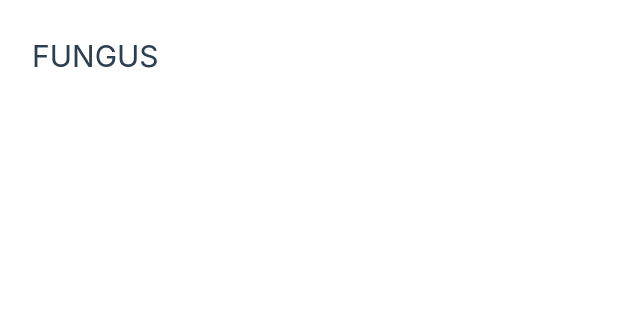
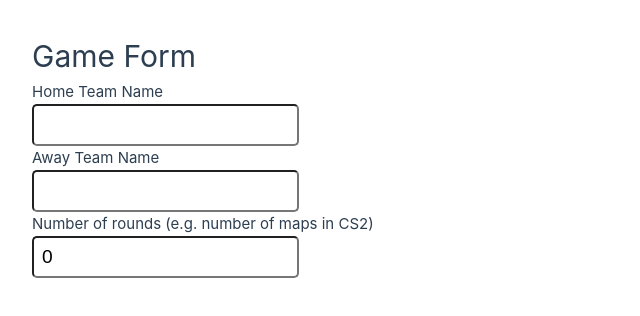
Before and after one commit to boye-s/cs2-stream-status-overlay, a Vue app: page / in a window 1280 px wide. Shown: the top 316 px of the page, without its empty margins (0-640 px from the left). Built offline with nearby package versions, Linux system fonts and the light colour scheme.

Commit message:
Add forms for game and maps

```diff
--- /dev/null
+++ b/src/components/ConfigView/ConfigForm.vue
@@ -0,0 +1,22 @@
+<template>
+	<form @submit.prevent>
+		<GameForm @update:game="updateGameForm" />
+		<MapForm v-for="i in rounds" :key="i" :index="i" @update:map="updateMapForm" />
+	</form>
+</template>
+
+<script setup lang="ts">
+import { ref, computed } from "vue";
+import GameForm from "@/components/ConfigView/GameForm.vue";
+import MapForm from "@/components/ConfigView/MapForm.vue";
+import { type Game } from "@/types";
+
+const game = ref<Game>({});
+
+const rounds = computed(() => game.value.rounds || 0);
+
+const updateGameForm = (updatedGame: { homeTeam: string, awayTeam: string, rounds: number }) => {
+	game.value = { ...game.value, ...updatedGame };
+	console.log(game.value);
+};
+</script>
--- /dev/null
+++ b/src/components/ConfigView/GameForm.vue
@@ -0,0 +1,31 @@
+<template>
+	<h1>Game Form</h1>
+	<label for="homeTeam">Home Team Name</label>
+	<input type="text" id="homeTeam" name="homeTeam" required v-model="homeTeam">
+	<label for="awayTeam">Away Team Name</label>
+	<input type="text" id="awayTeam" name="awayTeam" required v-model="awayTeam">
+	<label for="rounds">Number of rounds (e.g. number of maps in CS2)</label>
+	<input type="number" id="rounds" name="rounds" required v-model="rounds">
+</template>
+
+<script setup lang="ts">
+import { ref, watch } from 'vue';
+
+const homeTeam = ref("");
+const awayTeam = ref("");
+const rounds = ref(0);
+
+const emit = defineEmits(["update:game"]);
+
+watch(homeTeam, (newValue) => {
+	emit("update:game", { homeTeam: newValue, awayTeam, rounds });
+});
+
+watch(awayTeam, (newValue) => {
+	emit("update:game", { homeTeam, awayTeam: newValue, rounds });
+});
+
+watch(rounds, (newValue) => {
+	emit("update:game", { homeTeam, awayTeam, rounds: newValue });
+});
+</script>
--- /dev/null
+++ b/src/components/ConfigView/MapForm.vue
@@ -0,0 +1,41 @@
+<template>
+	<form>
+		<label for="mapName">Map Name</label>
+		<input type="text" id="mapName" name="mapName" required v-model="name">
+		<label for="pickedBy">Picked By</label>
+		<input type="text" id="pickedBy" name="pickedBy" required v-model="pickedBy">
+		<label for="homeScore">Home Team Score</label>
+		<input type="number" id="homeScore" name="homeScore" required v-model="homeScore">
+		<label for="awayScore">Away Team Score</label>
+		<input type="number" id="awayScore" name="awayScore" required v-model="awayScore">
+	</form>
+</template>
+
+<script setup lang="ts">
+import { ref, watch } from 'vue';
+
+const props = defineProps(["index"]);
+
+const name = ref("");
+const pickedBy = ref("");
+const homeScore = ref(0);
+const awayScore = ref(0);
+
+const emit = defineEmits(["update:map"]);
+
+watch(name, (newValue) => {
+	emit("update:map", { index: props.index, name: newValue, pickedBy, homeScore, awayScore });
+});
+
+watch(pickedBy, (newValue) => {
+	emit("update:map", { index: props.index, name, pickedBy: newValue, homeScore, awayScore });
+});
+
+watch(homeScore, (newValue) => {
+	emit("update:map", { index: props.index, name, pickedBy, homeScore: newValue, awayScore });
+});
+
+watch(awayScore, (newValue) => {
+	emit("update:map", { index: props.index, name, pickedBy, homeScore, awayScore: newValue });
+});
+</script>
--- a/src/views/ConfigView.vue
+++ b/src/views/ConfigView.vue
@@ -1,5 +1,7 @@
-<script setup lang="ts"></script>
+<script setup lang="ts">
+import ConfigForm from "@/components/ConfigView/ConfigForm.vue";
+</script>
 
 <template>
-    <h1>FUNGUS</h1>
+    <ConfigForm />
 </template>
```
Also changed, not shown: src/router/index.ts (+4 -4 lines).
